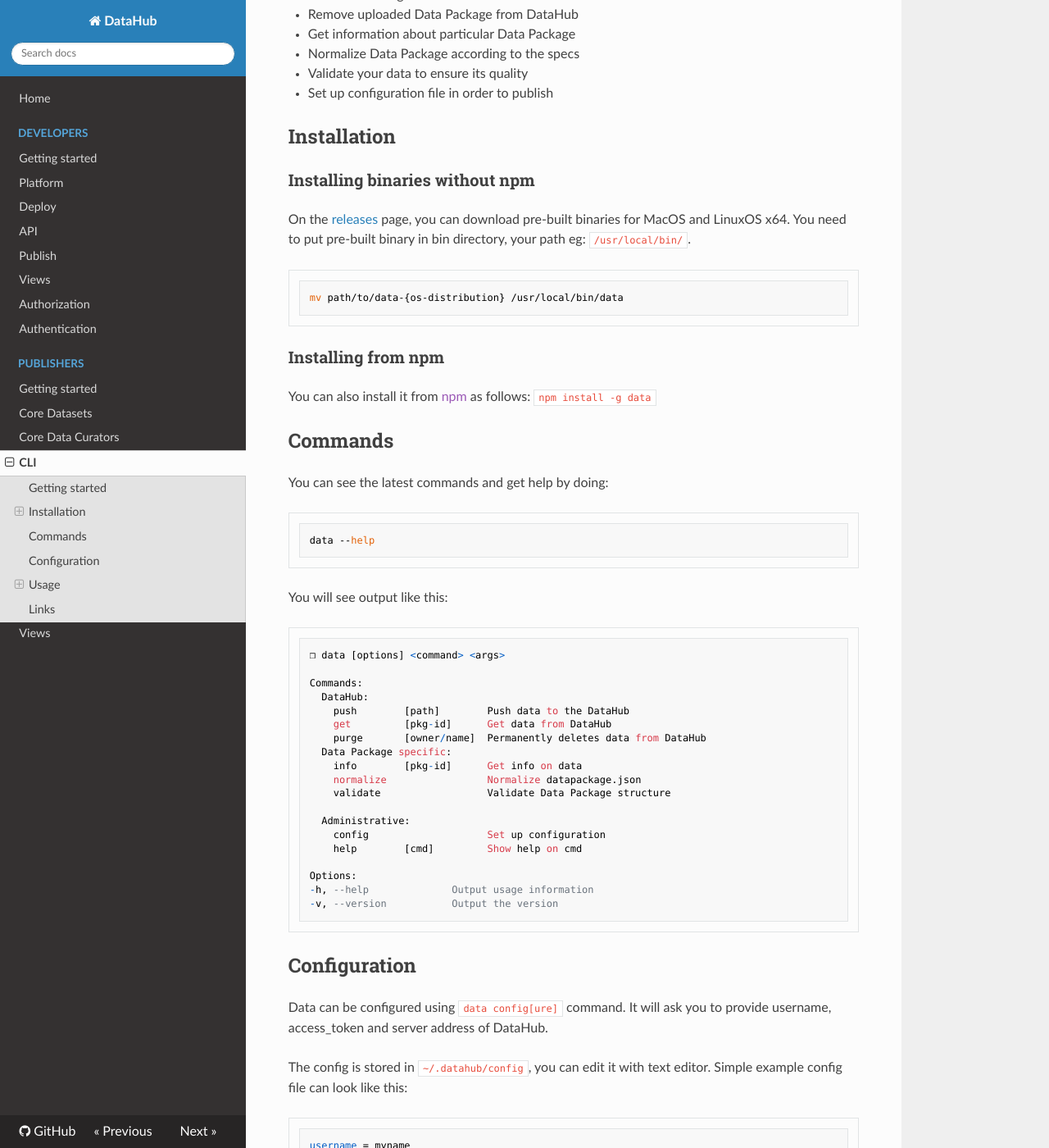
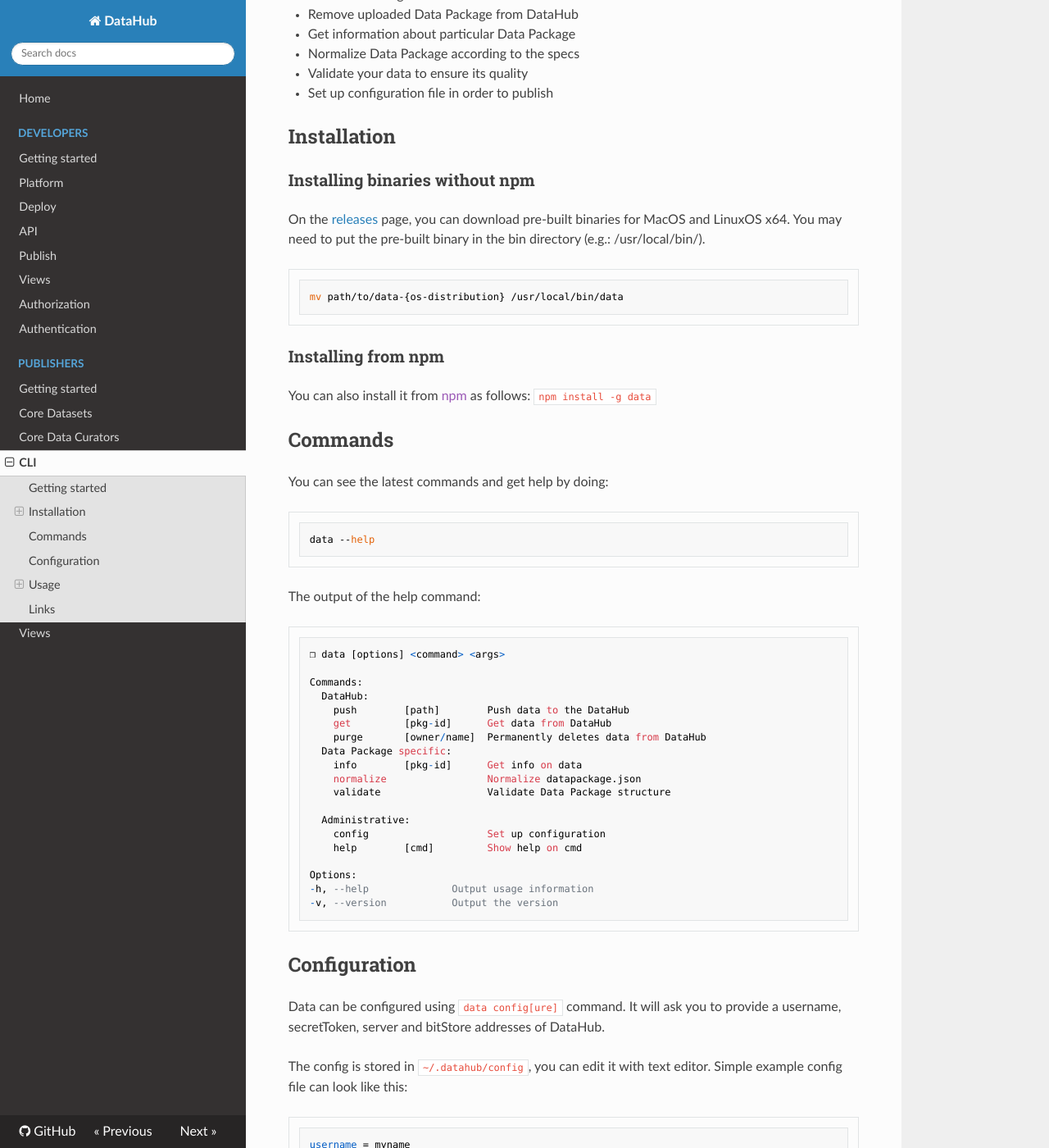
Before and after one commit to datopian/datahub-docs-tech, an MkDocs documentation site: the page built from docs/publishers/cli.md, in a window 1280 px wide and 1400 px high, scrolled down 690 px. Shown: the whole window at 82% size. Built offline with MkDocs 1.6.1, drawn with Linux system fonts in a browser that asks for light colours; nearby versions of some CDN libraries; a script that is not in the unit is left out; old or Windows-style settings are respelled for this version of MkDocs; some of the changed text lies outside the part shown.

Commit message:
[fix][xs]: fixed requested changings and url - refs #48

````diff
--- a/docs/publishers/cli.md
+++ b/docs/publishers/cli.md
@@ -31,7 +31,7 @@
 
 ### Installing binaries without npm
 
-On the [releases](https://github.com/datopian/datahub-cli/releases) page, you can download pre-built binaries for MacOS and LinuxOS x64. You need to put pre-built binary in bin directory, your path eg: `/usr/local/bin/`.
+On the [releases](https://github.com/datopian/datahub-cli/releases) page, you can download pre-built binaries for MacOS and LinuxOS x64. You may need to put the pre-built binary in the bin directory (e.g.: /usr/local/bin/).
 
 ```bash
 mv path/to/data-{os-distribution} /usr/local/bin/data
@@ -50,7 +50,7 @@
 data --help
 ```
 
-You will see output like this:
+The output of the help command:
 
 ```bash
 ❒ data [options] <command> <args>
@@ -77,8 +77,7 @@
 
 ## Configuration
 
-Data can be configured using `data config[ure]` command. It will ask you
-to provide username, access_token and server address of DataHub.
+Data can be configured using `data config[ure]` command. It will ask you to provide a username, secretToken, server and bitStore addresses of DataHub.
 
 The config is stored in `~/.datahub/config`, you can edit it with text editor.
 Simple example config file can look like this:
@@ -100,12 +99,12 @@
 data push
 ```
 
-If your configured *username* and *access_token* are correct, dpm will
-upload datapackage.json and all relevant resources to the registry server.
+If your configured *username* and *secretToken* are correct, data will
+upload datapackage.json and all relevant resources to the DataHub server.
 
-### Download
+### Get
 
-To download run the following command:
+To get Data Package run the following command:
 ```bash
 data get <publisher>/<package>
 ```
@@ -150,4 +149,4 @@
 
 ## Links
 
-- [Code repo](https://github.com/datopian/datahub-cli)
+- [Code repo](https://github.com/datahq/datahub-cli)
````
